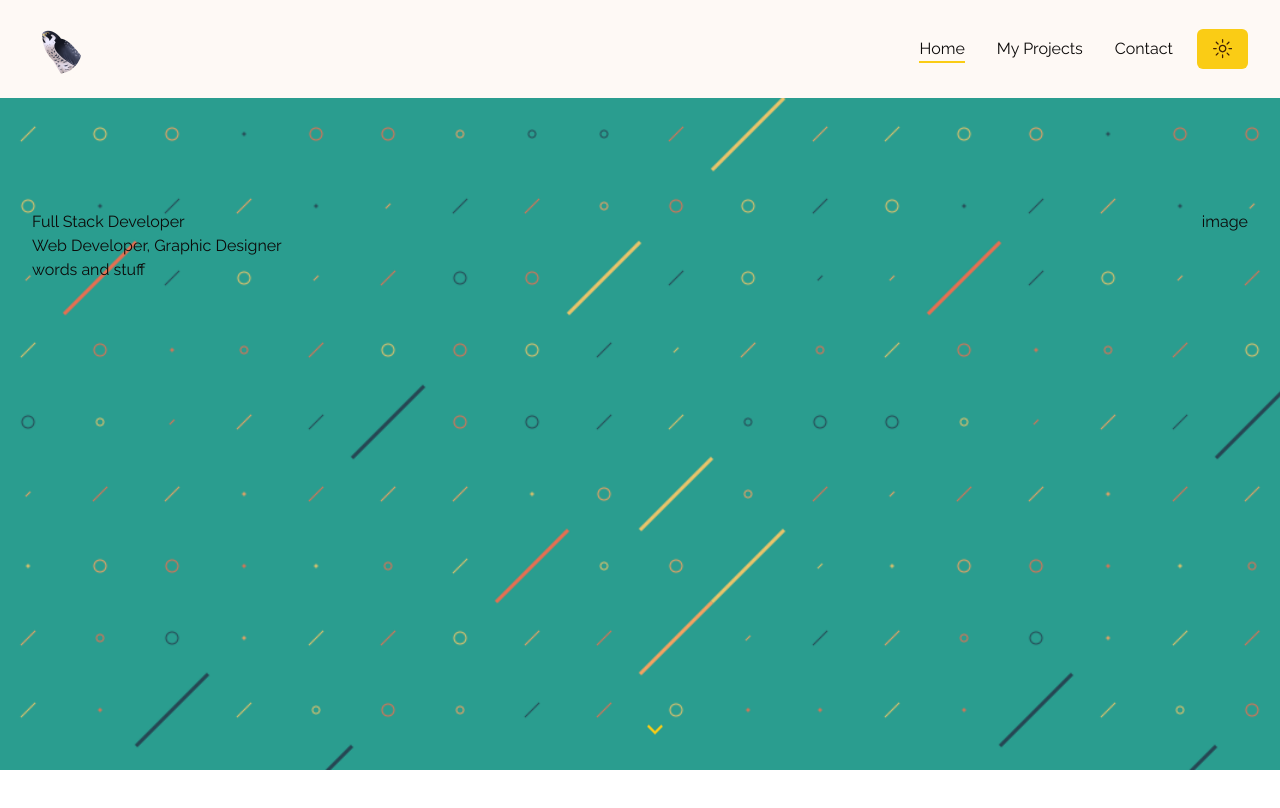
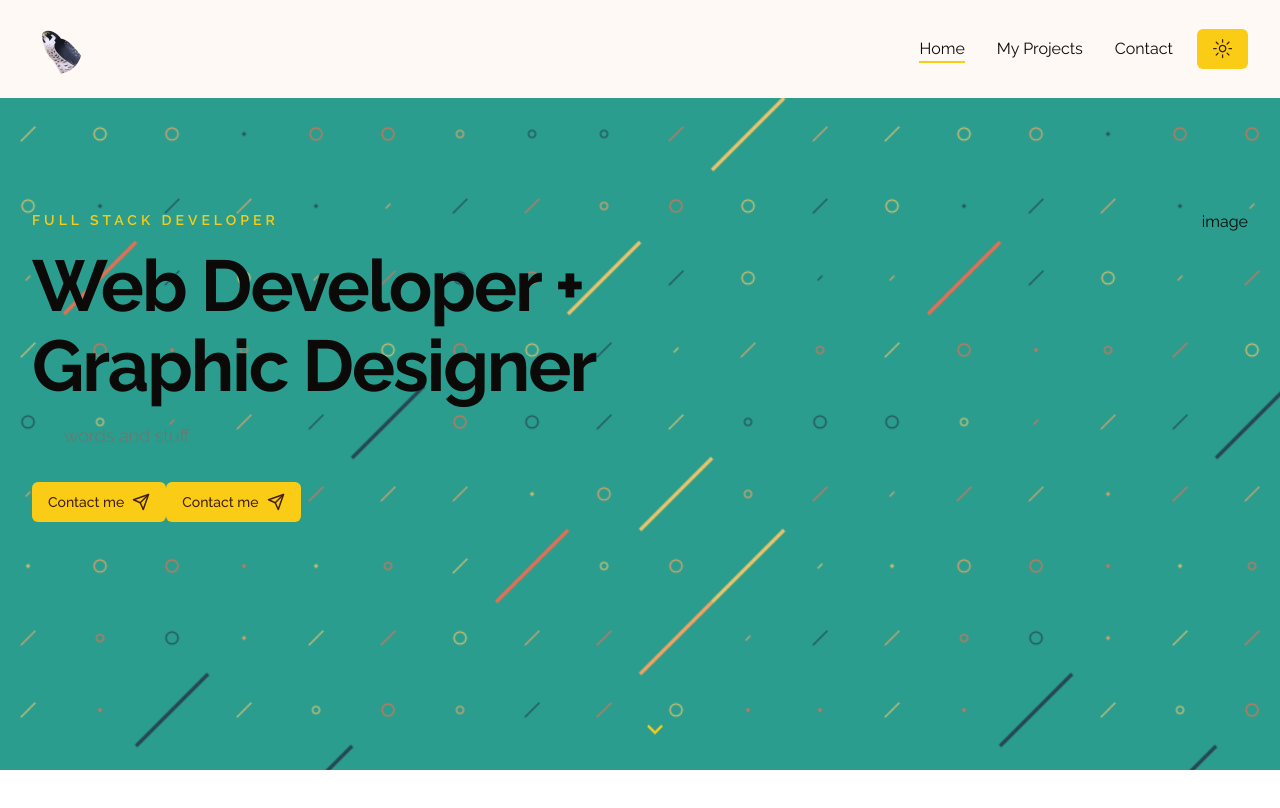
Before and after one commit to amylour/AmyR-Dev-Portfolio, a Next.js app: page / in a window 1280 px wide. Shown: the top 808 px of the page. Built offline with nearby package versions, Linux system fonts and the light colour scheme.

Commit message:
add:contact button, page styling

```diff
--- a/components/Hero.jsx
+++ b/components/Hero.jsx
@@ -20,13 +20,24 @@
       <div className="container mx-auto">
         <div className="flex justify-between gap-x-8">
         {/* text */}
-        <div>
-            <div>Full Stack Developer</div>
-            <h1>Web Developer, Graphic Designer</h1>
-            <p>words and stuff</p>
+        <div className='flex max-w-[600px] flex-col justify-center mx-auto xl:mx-0 text-center xl:text-left'>
+            <div className='text-sm uppercase font-semibold mb-4 text-primary tracking-[4px]'>Full Stack Developer</div>
+            <h1 className='h1 mb-4'>Web Developer + Graphic Designer</h1>
+            <p className='subtitle max-w-[498px] mx-auto xl:mx-8'>words and stuff</p>
+            {/* buttons */}
+            <div className='flex flex-col gap-y-3 md:flex-row'>
+              <Link href='/contact'>
+              <Button className='gap-x-2'>
+                Contact me <Send size={18} />
+                </Button>
+              </Link>
+              <Button className='gap-x-2'>
+                Contact me <Send size={18} />
+                </Button>
+            </div>
         </div>
         {/* image */}
-        <div>image</div>
+        <div className='hidden xl:flex relative'>image</div>
         </div>
         {/* icons */}
         <div className="hidden md:flex absolute left-2/4 bottom-44 xl:bottom-12 animate-bounce">
```
